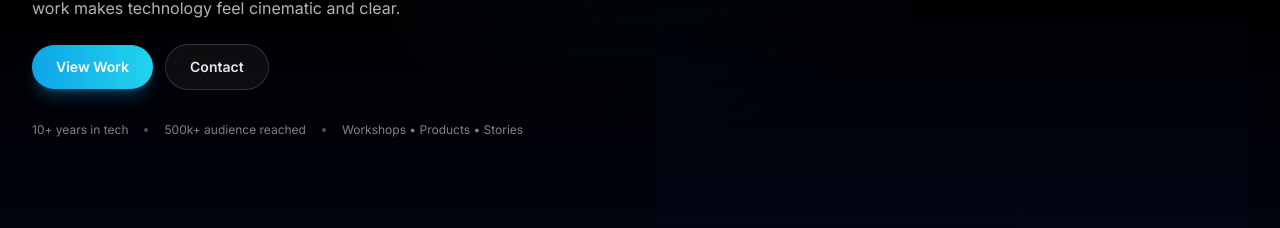
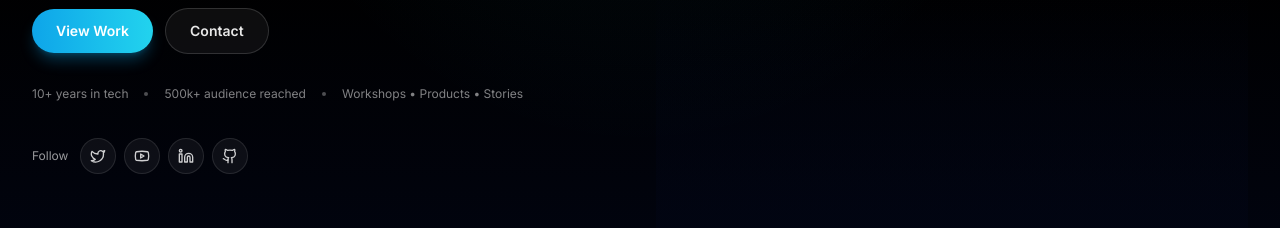
Before and after one commit to flamesdotblue/frontend-repo_t0mr51lk_hp5v9f, a React (Vite) app: page / in a window 1280 px wide. Shown: the part 440-668 px from the top of the page. Built offline with nearby package versions, Linux system fonts and the light colour scheme; a web font is replaced by a local one.

Commit message:
Update project prj_t0mr51lk - 2025-10-29T00:09:42.978Z

```diff
--- a/src/App.jsx
+++ b/src/App.jsx
@@ -2,6 +2,7 @@ import Navbar from './components/Navbar';
 import Hero from './components/Hero';
 import About from './components/About';
 import Showcase from './components/Showcase';
+import { Twitter, Youtube, Linkedin, Github } from 'lucide-react';
 
 function App() {
   return (
@@ -13,8 +14,50 @@ function App() {
         <Showcase />
       </main>
       <footer className="border-t border-white/10 bg-black">
-        <div className="mx-auto max-w-7xl px-4 sm:px-6 lg:px-8 py-8 text-center text-sm text-white/50">
-          © {new Date().getFullYear()} Dr. Alvaro Cintas — Crafting stories in code and content.
+        <div className="mx-auto max-w-7xl px-4 sm:px-6 lg:px-8 py-8">
+          <div className="flex flex-col items-center gap-4">
+            <div className="flex items-center gap-2">
+              <a
+                href="https://twitter.com/alvarocintas"
+                target="_blank"
+                rel="noopener noreferrer"
+                aria-label="Twitter"
+                className="inline-flex h-9 w-9 items-center justify-center rounded-full border border-white/10 bg-white/5 text-white/80 hover:text-white hover:bg-white/10"
+              >
+                <Twitter className="h-4 w-4" />
+              </a>
+              <a
+                href="https://www.youtube.com/@alvarocintas"
+                target="_blank"
+                rel="noopener noreferrer"
+                aria-label="YouTube"
+                className="inline-flex h-9 w-9 items-center justify-center rounded-full border border-white/10 bg-white/5 text-white/80 hover:text-white hover:bg-white/10"
+              >
+                <Youtube className="h-4 w-4" />
+              </a>
+              <a
+                href="https://www.linkedin.com/in/alvarocintas/"
+                target="_blank"
+                rel="noopener noreferrer"
+                aria-label="LinkedIn"
+                className="inline-flex h-9 w-9 items-center justify-center rounded-full border border-white/10 bg-white/5 text-white/80 hover:text-white hover:bg-white/10"
+              >
+                <Linkedin className="h-4 w-4" />
+              </a>
+              <a
+                href="https://github.com/alvarocintas"
+                target="_blank"
+                rel="noopener noreferrer"
+                aria-label="GitHub"
+                className="inline-flex h-9 w-9 items-center justify-center rounded-full border border-white/10 bg-white/5 text-white/80 hover:text-white hover:bg-white/10"
+              >
+                <Github className="h-4 w-4" />
+              </a>
+            </div>
+            <div className="text-center text-sm text-white/50">
+              © {new Date().getFullYear()} Dr. Alvaro Cintas — Crafting stories in code and content.
+            </div>
+          </div>
         </div>
       </footer>
     </div>
--- a/src/components/Hero.jsx
+++ b/src/components/Hero.jsx
@@ -1,4 +1,5 @@
 import { motion } from 'framer-motion';
+import { Twitter, Youtube, Linkedin, Github } from 'lucide-react';
 import SplineScene from './SplineScene';
 
 export default function Hero() {
@@ -56,9 +57,52 @@ export default function Hero() {
               <span className="h-1 w-1 rounded-full bg-white/30" />
               <span>Workshops • Products • Stories</span>
             </div>
+
+            {/* Social media handles */}
+            <div className="mt-3 flex items-center gap-3">
+              <span className="text-xs text-white/60">Follow</span>
+              <div className="flex items-center gap-2">
+                <a
+                  href="https://twitter.com/alvarocintas"
+                  target="_blank"
+                  rel="noopener noreferrer"
+                  aria-label="Twitter"
+                  className="inline-flex h-9 w-9 items-center justify-center rounded-full border border-white/10 bg-white/5 text-white/80 hover:text-white hover:bg-white/10"
+                >
+                  <Twitter className="h-4 w-4" />
+                </a>
+                <a
+                  href="https://www.youtube.com/@alvarocintas"
+                  target="_blank"
+                  rel="noopener noreferrer"
+                  aria-label="YouTube"
+                  className="inline-flex h-9 w-9 items-center justify-center rounded-full border border-white/10 bg-white/5 text-white/80 hover:text-white hover:bg-white/10"
+                >
+                  <Youtube className="h-4 w-4" />
+                </a>
+                <a
+                  href="https://www.linkedin.com/in/alvarocintas/"
+                  target="_blank"
+                  rel="noopener noreferrer"
+                  aria-label="LinkedIn"
+                  className="inline-flex h-9 w-9 items-center justify-center rounded-full border border-white/10 bg-white/5 text-white/80 hover:text-white hover:bg-white/10"
+                >
+                  <Linkedin className="h-4 w-4" />
+                </a>
+                <a
+                  href="https://github.com/alvarocintas"
+                  target="_blank"
+                  rel="noopener noreferrer"
+                  aria-label="GitHub"
+                  className="inline-flex h-9 w-9 items-center justify-center rounded-full border border-white/10 bg-white/5 text-white/80 hover:text-white hover:bg-white/10"
+                >
+                  <Github className="h-4 w-4" />
+                </a>
+              </div>
+            </div>
           </motion.div>
 
-          {/* Right side: Interactive 3D robot */}
+          {/* Right side: Interactive 3D animation */}
           <motion.div
             initial={{ opacity: 0, y: 20 }}
             animate={{ opacity: 1, y: 0 }}
@@ -66,7 +110,7 @@ export default function Hero() {
             className="relative h-[50vh] sm:h-[60vh] lg:h-[80vh]"
           >
             <SplineScene
-              scene="https://prod.spline.design/lUfiWve0vh3E-uKW/scene.splinecode"
+              scene="https://prod.spline.design/ezRAY9QD27kiJcur/scene.splinecode"
               style={{ width: '100%', height: '100%' }}
             />
             {/* Soft overlay that does not block interaction */}
```
Also changed, not shown: 1 other file (tests, documents, lock files or other folders).
